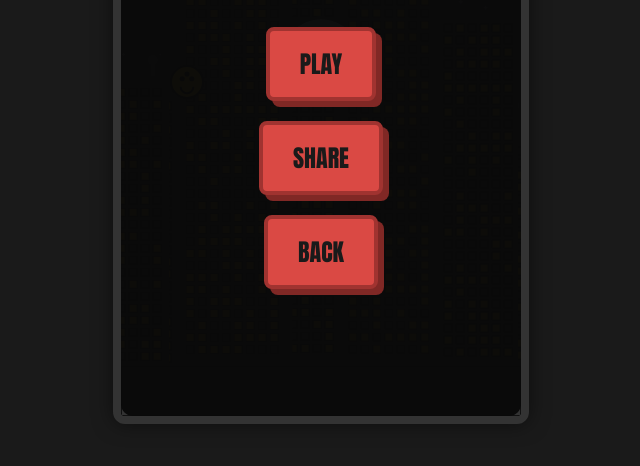
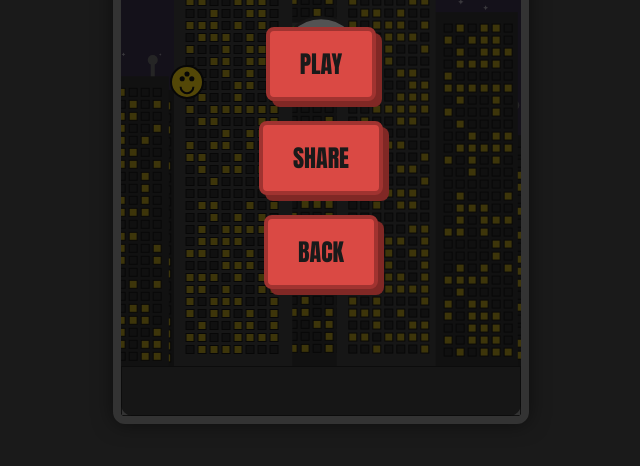
Before and after one commit to junokira/JE, a plain HTML site: page game.html in a window 1280 px wide. Shown: the part 334-800 px from the top of the page, without its empty margins (319-959 px from the left). Drawn offline with nearby package versions, Linux system fonts and the light colour scheme.

Commit message:
Update game.html

```diff
--- a/game.html
+++ b/game.html
@@ -58,7 +58,7 @@
             flex-direction: column;
             justify-content: center;
             align-items: center;
-            background-color: rgba(10, 10, 10, 0.98); /* Nearly black, more opaque */
+            background-color: rgba(10, 10, 10, 0.7); /* Nearly black, more opaque (adjusted to 0.7) */
             color: #da4944; /* Red for messages */
             text-align: center;
             padding: 20px;
```
